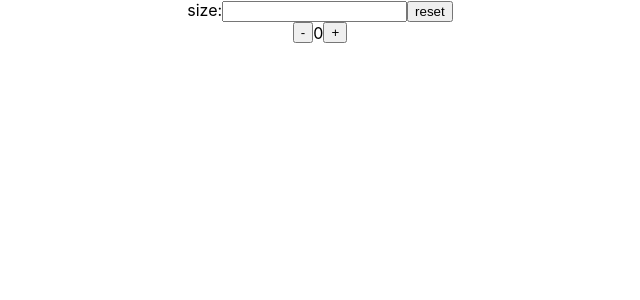
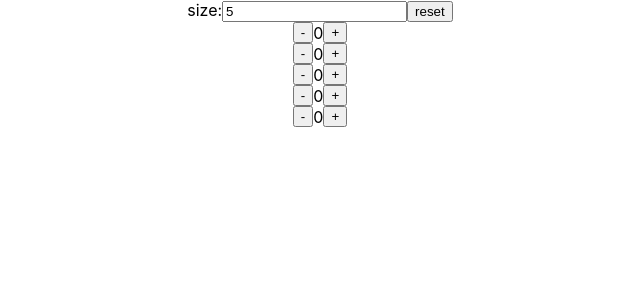
Before and after one commit to firewox/day10-react-starter, a React (Create React App) app: page / in a window 1280 px wide. Shown: the top 300 px of the page, without its empty margins (320-960 px from the left). Built offline with nearby package versions, Linux system fonts and the light colour scheme.

Commit message:
add reducer 2

```diff
--- a/src/App.js
+++ b/src/App.js
@@ -1,26 +1,15 @@
 import logo from './logo.svg';
 import './App.css';
 import Counter from './components/counter/Counter';
-import { useReducer, useState } from 'react';
+import { useState } from 'react';
 import MultipleCounter from './components/counter/MultipleCounter';
 import React from 'react';
 
 
 const CounterContext = React.createContext();
-const initState1 = {
-    count:5,
-  };
 
-function counterReducer(state, action) {
-  switch (action.type) {
-    case "UPDATE_SUZE":
-      return {count: action.payload.count};
-    default:
-      return state;
-  }
-}
 
-function App_Context() {
+function App() {
   // 使用 useState 管理 count 状态
   const [count, setCount] = useState(5);
 
@@ -39,22 +28,5 @@ function App_Context() {
   );
 }
 
-
-function App(){
-  const [state, dispatch] = useReducer(counterReducer, initState1);
-  return (
-    <div className="App">
-      {/* <Counter/> */}
-      <CounterContext.Provider
-          value={{
-                state:state,
-                dispatch:dispatch,
-              }}>
-        <MultipleCounter/>
-      </CounterContext.Provider>
-      </div>
-  );
-}
-
 export default App;
 export {CounterContext};
--- a/src/components/counter/Counter.jsx
+++ b/src/components/counter/Counter.jsx
@@ -1,5 +1,4 @@
-import { useContext, useState } from 'react';
-import {CounterContext} from '../../App';
+import { useState } from 'react';
 
 function Counter({handleCountChange}){
   let flag = 0;
```
